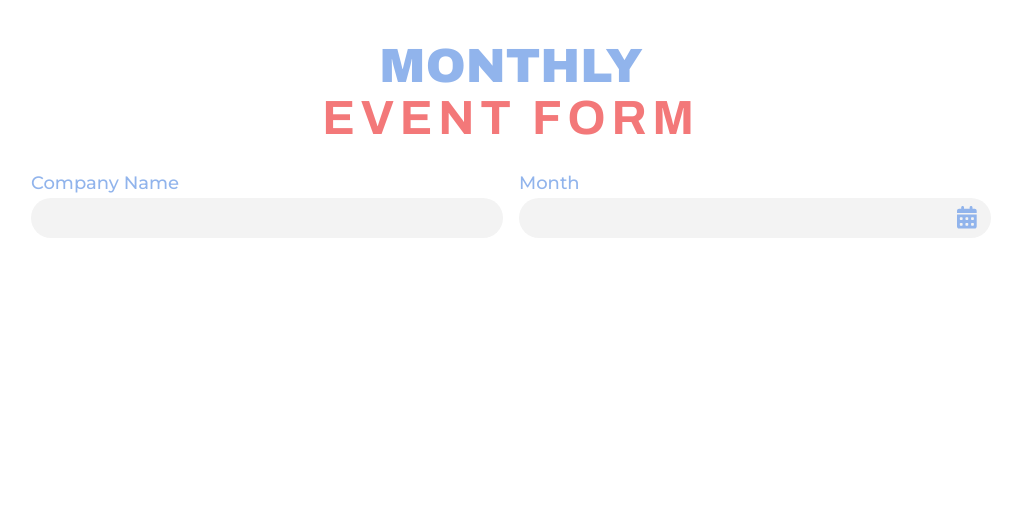
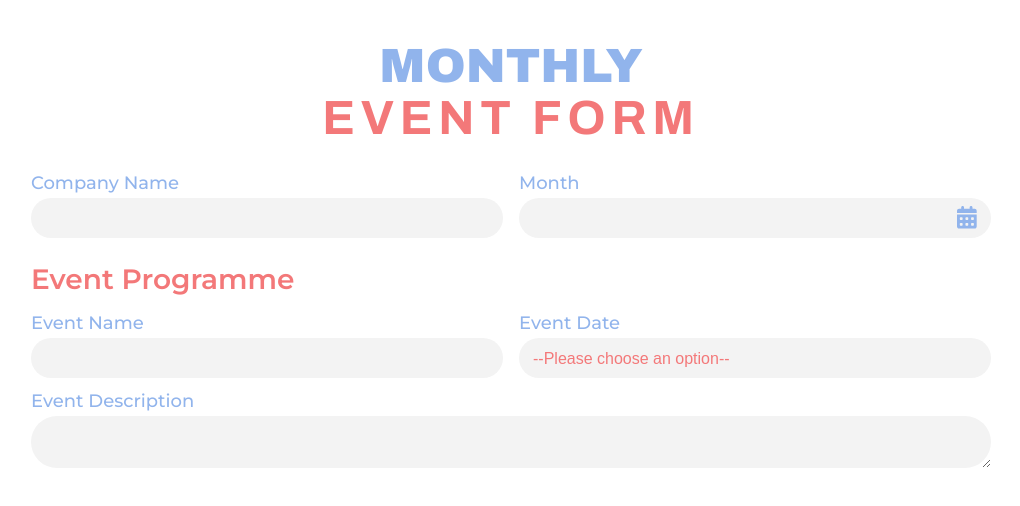
Before and after one commit to naufalzs/monthly-event-poster-generator, a React (Vite) app in the folder frontend/: page / in a window 1280 px wide. Shown: the top 506 px of the page, without its empty margins (129-1149 px from the left). Built offline with nearby package versions, Linux system fonts and the light colour scheme.

Commit message:
feat(fe): create event form input

```diff
--- a/frontend/src/App.jsx
+++ b/frontend/src/App.jsx
@@ -1,7 +1,7 @@
 import styled from "styled-components";
 import { Formik } from "formik";
 import MonthInput from "./components/MonthInput";
-import { Input, Label } from "./globalTheme";
+import { Input, Label, Select, Textarea } from "./globalTheme";
 
 const Container = styled.div`
   max-width: 1024px;
@@ -37,6 +37,18 @@ const UpperForm = styled.div`
   gap: 16px;
 `;
 
+const Title2 = styled.h2`
+  font-family: "Montserrat", sans-serif;
+  margin: 24px 0 16px;
+  font-size: 28px;
+  font-weight: 600;
+  color: var(--color-primary);
+`;
+
+const LowerForm = styled.div`
+  margin-top: 12px;
+`;
+
 const App = () => {
   return (
     <Container>
@@ -48,6 +60,9 @@ const App = () => {
         initialValues={{
           companyName: "",
           month: "",
+          name: "",
+          date: "",
+          desc: "",
         }}
         validate={(values) => {
           console.log(values);
@@ -58,14 +73,41 @@ const App = () => {
             <UpperForm>
               <Label>
                 Company Name
-                <Input
-                  name="companyName"
-                  value={values.companyName}
-                  onChange={handleChange}
-                />
+                <Input name="companyName" onChange={handleChange} />
               </Label>
               <MonthInput name="month" />
             </UpperForm>
+            <div>
+              <Title2>Event Programme</Title2>
+              <UpperForm>
+                <Label>
+                  Event Name
+                  <Input name="name" onChange={handleChange} />
+                </Label>
+                <Label>
+                  Event Date
+                  <Select name="date" onChange={handleChange}>
+                    <option value="">--Please choose an option--</option>
+                    {[...Array(31)].map((_, index) => (
+                      <option key={index} value={index + 1}>
+                        {index + 1}
+                      </option>
+                    ))}
+                  </Select>
+                </Label>
+              </UpperForm>
+              <LowerForm>
+                <Label>
+                  Event Description
+                  <Textarea
+                    rows={2}
+                    name="desc"
+                    value={values.desc}
+                    onChange={handleChange}
+                  />
+                </Label>
+              </LowerForm>
+            </div>
           </Form>
         )}
       </Formik>
--- a/frontend/src/globalTheme.js
+++ b/frontend/src/globalTheme.js
@@ -1,4 +1,4 @@
-import styled from "styled-components";
+import styled, { css } from "styled-components";
 
 export const Label = styled.label`
   display: flex;
@@ -9,11 +9,10 @@ export const Label = styled.label`
   color: var(--color-secondary);
 `;
 
-export const Input = styled.input`
+const inputStyle = css`
   margin-top: 4px;
 
   width: 100%;
-  height: 40px;
   border-radius: 30px;
   background-color: var(--color-gray);
 
@@ -25,3 +24,18 @@ export const Input = styled.input`
   outline: none;
   border: none;
 `;
+
+export const Input = styled.input`
+  ${inputStyle}
+  height: 40px;
+`;
+
+export const Textarea = styled.textarea`
+  ${inputStyle}
+`;
+
+export const Select = styled.select`
+  ${inputStyle}
+  height: 40px;
+  appearance: none;
+`;
```
